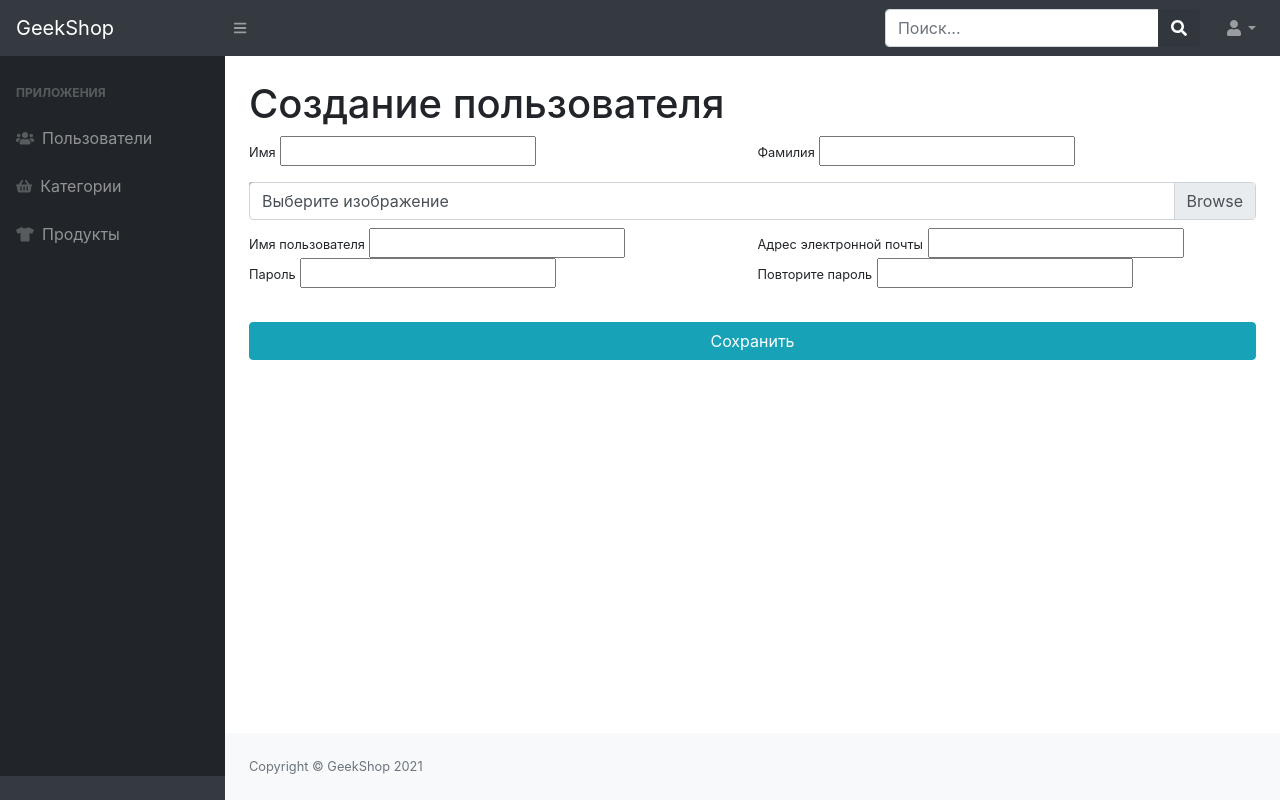
After one commit to Egor-oop/geekshop1, a Django app: template admins/templates/admins/admin-users-create.html in a window 1280 px wide. The commit adds this page. Run offline with Django 3.2, Linux system fonts and the light colour scheme; the template is opened without the code that fills it: most values are stand-ins (such as "Sample title", 1, 10 or a date in 2020); form fields are guessed from the names that the template uses; some libraries are stand-ins or nearby versions.

Commit message:
created controller for CREATE users in admin

```diff
--- /dev/null
+++ b/admins/templates/admins/admin-users-create.html
@@ -0,0 +1,61 @@
+{% extends 'admins/base.html' %}
+
+{% block content %}
+    <main>
+        <div class="container-fluid">
+            <h1 class="mt-4">Создание пользователя</h1>
+            <form action="{% url 'admins:admin_users_create' %}" method="POST" enctype="multipart/form-data">
+                {% csrf_token %}
+                <div class="form-row">
+                    <div class="col-lg-6">
+                        <div class="form-group">
+                            <label class="small mb-1" for="{{ form.first_name.id_for_label }}">Имя</label>
+                            {{ form.first_name }}
+                        </div>
+                    </div>
+                    <div class="col-lg-6">
+                        <div class="form-group">
+                            <label class="small mb-1" for="{{ form.last_name.id_for_label }}">Фамилия</label>
+                            {{ form.last_name }}
+                        </div>
+                    </div>
+                </div>
+                <div class="form-row mb-2">
+                    <div class="col-lg-12">
+                        <div class="custom-file">
+                            {{ form.image }}
+                            <label class="custom-file-label" for="{{ form.image.id_for_label }}">Выберите
+                                изображение</label>
+                        </div>
+                    </div>
+                </div>
+                <div class="form-row">
+                    <div class="col-lg-6">
+                        <label class="small mb-1" for="{{ form.username.id_for_label }}">Имя пользователя</label>
+                        {{ form.username }}
+                    </div>
+                    <div class="col-lg-6">
+                        <label class="small mb-1" for="{{ form.email.id_for_label }}">Адрес электронной
+                            почты</label>
+                        {{ form.email }}
+                    </div>
+                </div>
+                <div class="form-row">
+                    <div class="col-lg-6">
+                        <label class="small mb-1" for="{{ form.password1.id_for_label }}">Пароль</label>
+                        {{ form.password1 }}
+                    </div>
+                    <div class="col-lg-6">
+                        <label class="small mb-1" for="{{ form.password2.id_for_label }}">Повторите пароль</label>
+                        {{ form.password2 }}
+                    </div>
+                </div>
+                <div class="form-row">
+                    <div class="col-lg-12" style="margin-top: 33px;">
+                        <input class="btn btn-info btn-block" type="submit" value="Сохранить">
+                    </div>
+                </div>
+            </form>
+        </div>
+    </main>
+{% endblock %}
--- a/admins/templates/admins/admin-users.html
+++ b/admins/templates/admins/admin-users.html
@@ -61,7 +61,7 @@
                     </div>
                 </div>
                 <div class="card-footer">
-                    <a href="admin-users-create.html">
+                    <a href="{% url 'admins:admin_users_create' %}">
                         <button class="btn btn-success">Создать пользователя</button>
                     </a>
                 </div>
--- a/admins/urls.py
+++ b/admins/urls.py
@@ -1,10 +1,11 @@
 from django.urls import path
 
-from admins.views import index, admin_users
+from admins.views import index, admin_users, admin_users_create
 
 app_name = 'admins'
 
 urlpatterns = [
     path('', index, name='index'),
     path('users/', admin_users, name='admin_users'),
+    path('users-create/', admin_users_create, name='admin_users_create'),
 ]
--- a/users/views.py
+++ b/users/views.py
@@ -42,7 +42,6 @@ def registration(request):
     context = {
         'title': 'Geekshop - Регистрация',
         'form': form,
-        'baskets': Basket.objects.all(),
     }
     return render(request, 'users/register.html', context)
 
```
Also changed, not shown: admins/forms.py (added, +11 -0 lines), admins/views.py (+19 -1 lines).
